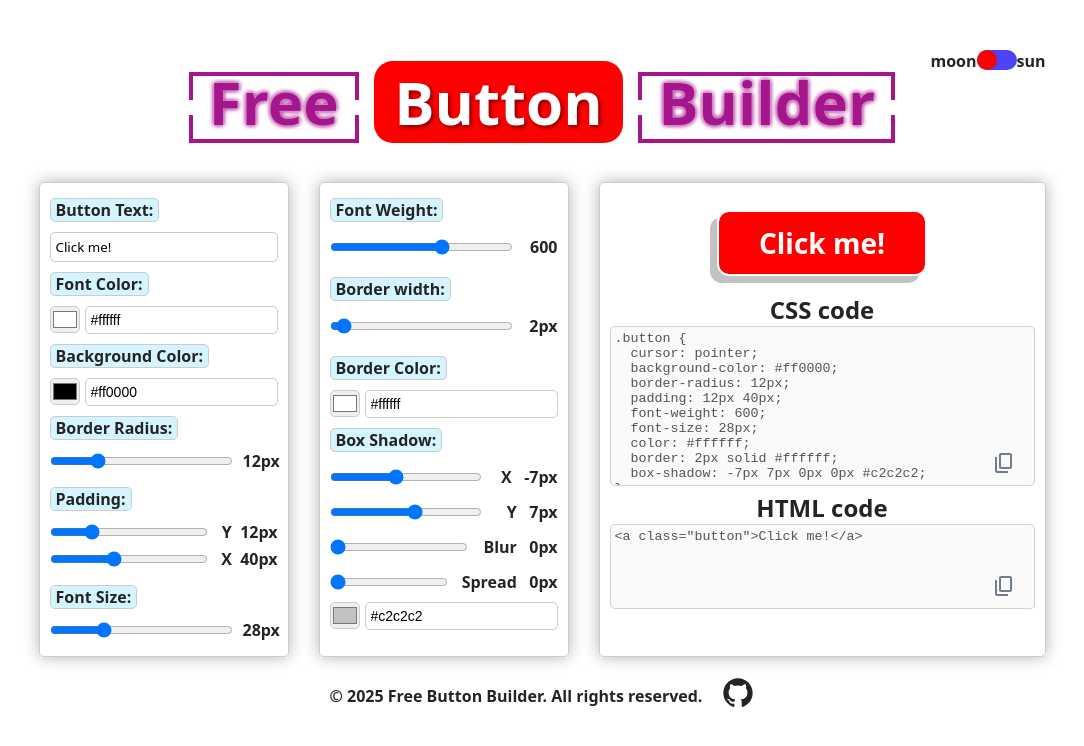
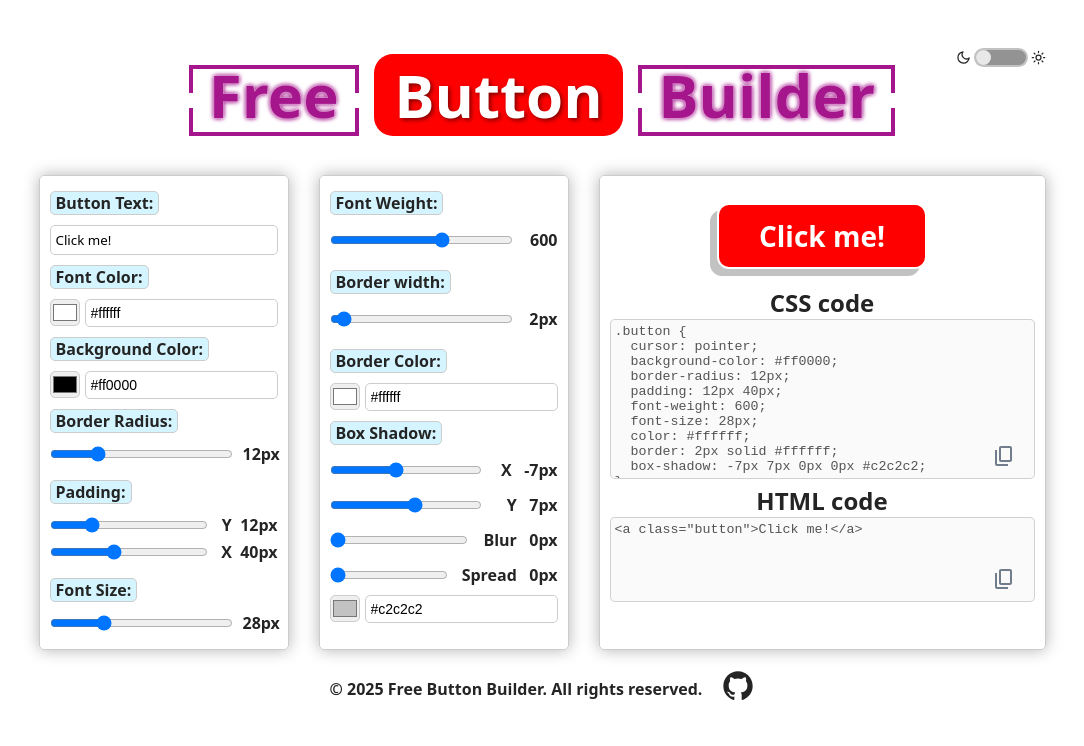
Before and after one commit to J-C-S-V/button-builder, a React (Vite) app: page / in a window 1280 px wide. Shown: the top 746 px of the page, without its empty margins (98-1182 px from the left). Built offline with nearby package versions, Linux system fonts and the light colour scheme.

Commit message:
Add icons and styles

```diff
--- /dev/null
+++ b/public/assets/svg/Icons.tsx
@@ -0,0 +1,39 @@
+export const MoonIcon = () => {
+  return (
+    <svg
+      width="15"
+      height="15"
+      viewBox="0 0 24 24"
+      fill="none"
+      xmlns="http://www.w3.org/2000/svg"
+    >
+      <path
+        d="M21 12.79A9 9 0 1 1 11.21 3 7 7 0 0 0 21 12.79z"
+        stroke="currentColor"
+        strokeWidth="2"
+        strokeLinecap="round"
+        strokeLinejoin="round"
+      />
+    </svg>
+  );
+};
+
+export const SunIcon = () => {
+  return (
+    <svg
+      width="15"
+      height="15"
+      viewBox="0 0 24 24"
+      fill="none"
+      xmlns="http://www.w3.org/2000/svg"
+    >
+      <circle cx="12" cy="12" r="4" stroke="currentColor" strokeWidth="2" />
+      <path
+        d="M12 2v2M12 20v2M4.93 4.93l1.41 1.41M17.66 17.66l1.41 1.41M2 12h2M20 12h2M6.34 17.66l-1.41 1.41M19.07 4.93l-1.41 1.41"
+        stroke="currentColor"
+        strokeWidth="2"
+        strokeLinecap="round"
+      />
+    </svg>
+  );
+};
--- a/src/App.css
+++ b/src/App.css
@@ -9,21 +9,37 @@
 .theme-button {
   display: flex;
   justify-content: flex-end;
+  align-items: center;
+  gap: 0.5rem;
   /* background-color: rgb(88, 88, 88); */
 }
 
 .theme-button__icon-bg {
-  width: 40px;
-  height: 20px;
+  position: relative;
+  width: 50px;
+  height: 15px;
   border-radius: 10px;
-  background-color: #4c43f8;
+  cursor: pointer;
+  background-color: #939393;
+  box-shadow: 0px 0px 0px 2px #c2c2c2;
 }
 
 .theme-button__icon-circle {
-  width: 20px;
-  height: 20px;
+  position: absolute;
+  width: 15px;
+  height: 15px;
   border-radius: 50%;
-  background-color: red;
+  background-color: #e8e8e8;
+  transition: all 1s ease-in;
+}
+
+.right {
+  left: 10px;
+}
+
+.theme-button__moon,
+.theme-button__sun {
+  display: flex;
 }
 
 .app__title {
@@ -38,7 +54,8 @@
   position: relative;
   padding: 0 2rem;
   color: var(--color-purple);
-  text-shadow: 0 0 2px var(--color-text-white), 0 0 5px var(--color-purple), 0 0 4px var(--color-purple);
+  text-shadow: 0 0 2px var(--color-text-white), 0 0 5px var(--color-purple),
+    0 0 4px var(--color-purple);
 }
 
 .app__title-span-1::before,
--- a/src/App.tsx
+++ b/src/App.tsx
@@ -1,20 +1,43 @@
+import { useContext, useEffect } from "react";
+import ThemeContext from "./context/ThemeContext";
 import { WorkBench } from "./components/WorkBench";
 import { Footer } from "./components/Footer";
+import { MoonIcon, SunIcon } from "../public/assets/svg/Icons";
 import "./App.css";
 
 function App() {
+  const { theme, handleClickTheme } = useContext(ThemeContext);
+
+  useEffect(() => {
+    if (theme === "dark") {
+      document.body.classList.add("dark-theme");
+    } else {
+      document.body.classList.remove("dark-theme");
+    }
+  }, [theme]);
+
   return (
-    <main className="app">
+    <main className={`app ${theme}`}>
       <ul className="theme-button">
-        <li className="theme-button__moon">moon</li>
-        <li className="theme-button__icon">
-          <div className="theme-button__icon-bg">
-            <div className="theme-button__icon-circle">
-
-            </div>
+        <li className="theme-button__moon">
+          <MoonIcon />
+        </li>
+        <li onClick={handleClickTheme} className="theme-button__icon">
+          <div
+            className={`theme-button__icon-bg ${
+              theme === "dark" ? "right" : ""
+            }`}
+          >
+            <div
+              className={`theme-button__icon-circle ${
+                theme === "dark" ? "right" : ""
+              }`}
+            ></div>
           </div>
         </li>
-        <li className="theme-button__sun">sun</li>
+        <li className="theme-button__sun">
+          <SunIcon />
+        </li>
       </ul>
       <h1 className="app__title">
         <span className="app__title-span-1">Free</span>&nbsp;
--- a/src/context/ThemeContext.tsx
+++ b/src/context/ThemeContext.tsx
@@ -1,14 +1,25 @@
-import { createContext, useState } from 'react';
+import { createContext, useState } from "react";
+import { type ReactNode } from "react";
 
 const ThemeContext = createContext();
 
-const ThemeProvider = () => {
-  const [ theme, setTheme ] = useState();
+interface ThemeProviderProps {
+  children: ReactNode;
+}
 
-  return (
-    <ThemeContext.Provider value={data}></ThemeContext.Provider>
-  )
-}
+const ThemeProvider: React.FC<ThemeProviderProps> = ({ children }) => {
+  const [theme, setTheme] = useState("light");
+
+  const handleClickTheme = () => {
+    setTheme((prevTheme) => (prevTheme === "light" ? "dark" : "light"));
+  };
+
+  const right = "right";
+
+  const data = { right, theme, handleClickTheme };
+
+  return <ThemeContext.Provider value={data}>{children}</ThemeContext.Provider>;
+};
 
 export { ThemeProvider };
 export default ThemeContext;
--- a/src/index.css
+++ b/src/index.css
@@ -20,6 +20,12 @@ html {
   --color-text-black: #242424;
   --color-text-white: #fff;
   --font-system-ui: system-ui, Avenir, Helvetica, Arial, sans-serif;
+
+  --color-background-dark: #292929;
+}
+
+body.dark-theme {
+  --color-text-white: #292929;
 }
 
 body {
@@ -28,8 +34,11 @@ body {
   display: flex;
   justify-content: center;
   align-items: center;
-  background-color: #fff;
-  /* background-color: #292929; */
+  background-color: var(--color-text-white);
+}
+
+.dark {
+  background-color: var(--color-background-dark);
 }
 
 textarea {
--- a/src/main.tsx
+++ b/src/main.tsx
@@ -1,10 +1,13 @@
 import { StrictMode } from "react";
 import { createRoot } from "react-dom/client";
+import { ThemeProvider } from "./context/ThemeContext";
 import "./index.css";
 import App from "./App.tsx";
 
 createRoot(document.getElementById("root")!).render(
   <StrictMode>
-    <App />
+    <ThemeProvider>
+      <App />
+    </ThemeProvider>
   </StrictMode>
 );
```
